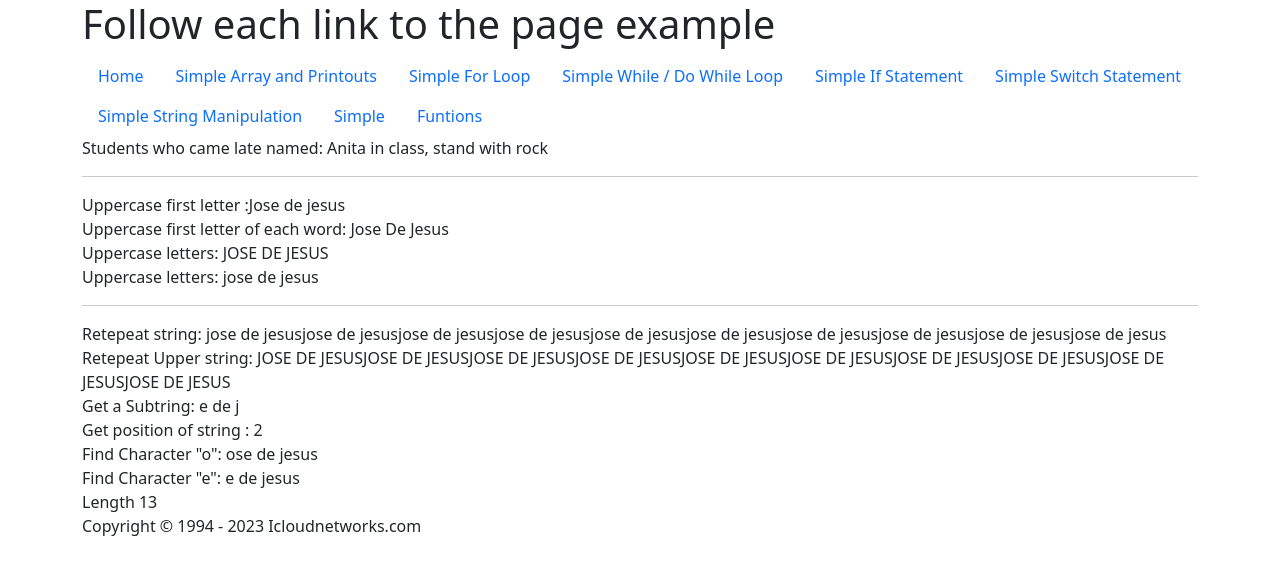
After one commit to hdzjesus94/newsite, a PHP site: page /stringmanip.php in a window 1280 px wide. The commit adds this page. Shown: the top 575 px of the page. Run offline with PHP 8.4, Linux system fonts and the light colour scheme.

Commit message:
Second Commit

```diff
--- /dev/null
+++ b/include/footer.php
@@ -0,0 +1,8 @@
+<?php
+    echo "<p> Copyright &copy; 1994  - ".date ( " Y " )." Icloudnetworks.com </p>";
+?>
+</div>
+<script src="https://cdn.jsdelivr.net/npm/@popperjs/core@2.11.7/dist/umd/popper.min.js" integrity="sha384-zYPOMqeu1DAVkHiLqWBUTcbYfZ8osu1Nd6Z89ify25QV9guujx43ITvfi12/QExE" crossorigin="anonymous"></script>
+<script src="https://cdn.jsdelivr.net/npm/bootstrap@5.3.0-alpha3/dist/js/bootstrap.min.js" integrity="sha384-Y4oOpwW3duJdCWv5ly8SCFYWqFDsfob/3GkgExXKV4idmbt98QcxXYs9UoXAB7BZ" crossorigin="anonymous"></script>
+</body>
+</html>
--- /dev/null
+++ b/include/header.php
@@ -0,0 +1,24 @@
+<!DOCTYPE html>
+<html lang="en">
+<head>
+    <meta charset="UTF-8">
+    <meta http-equiv="X-UA-Compatible" content="IE=edge">
+    <meta name="viewport" content="width=device-width, initial-scale=1.0">
+    <!-- Latest compiled and minified CSS -->
+    <link href="https://cdn.jsdelivr.net/npm/bootstrap@5.3.0-alpha3/dist/css/bootstrap.min.css" rel="stylesheet" integrity="sha384-KK94CHFLLe+nY2dmCWGMq91rCGa5gtU4mk92HdvYe+M/SXH301p5ILy+dN9+nJOZ" crossorigin="anonymous">
+    <title>PHP Primer - <?php echo "$title" ?></title>
+</head>
+<body>
+  <div class="container">
+    <h1>Follow each link to the page example</h1>
+    <ul class="nav nav-pills">
+      <li class="nav-item"> <a class="nav-link" href="index.php"> Home</a> </li>
+      <li class="nav-item"> <a class="nav-link" href="array.php"> Simple Array and Printouts </a> </li>
+      <li class="nav-item"> <a class="nav-link" href="forloop.php"> Simple For Loop </a> </li>
+      <li class="nav-item"> <a class="nav-link" href="whiledowhileloop.php " > Simple While / Do While Loop </a> </li>
+      <li class="nav-item"> <a class="nav-link" href="ifstatement.php"> Simple If Statement </a> </li>
+      <li class="nav-item"> <a class="nav-link" href="switchstatement.php"> Simple Switch Statement </a> </li>
+      <li class="nav-item"> <a class="nav-link" href="stringmanip.php"> Simple String Manipulation </a> </li>
+      <li class="nav-item"> <a class="nav-link" href="datetimemanip.php"> Simple  </a> </li>
+      <li class="nav-item"> <a class="nav-link" href="functions.php"> Funtions  </a> </li>
+    </ul>
--- /dev/null
+++ b/stringmanip.php
@@ -0,0 +1,29 @@
+<?php
+    $title="Strings";
+    include 'include/header.php'
+?>
+    <?php
+        $phrase1 = "Students who came late";
+        $phrase2 = "in class, stand with rock";
+        $phrase3 = "jose de jesus";
+        echo $phrase1. " named: Anita ".$phrase2;
+        echo '<br/>';
+        echo '<hr/>';
+        echo 'Uppercase first letter :'. ucfirst($phrase3). '<br/>';
+        echo 'Uppercase first letter of each word: '. ucwords($phrase3). '<br/>';
+        echo 'Uppercase letters: '. strtoupper($phrase3). '<br/>';
+        echo 'Uppercase letters: '. strtolower($phrase3). '<br/>';
+        echo '<hr/>';
+        echo 'Retepeat string: ' . str_repeat($phrase3,10) . '<br/>';
+        echo 'Retepeat Upper string: ' . strtoupper(str_repeat($phrase3,10)) . '<br/>';
+        echo 'Get a Subtring: ' . substr($phrase3, 3 ,6) . '<br/>';
+
+        echo ' Get position of string : ' . strpos ($phrase3, 's') . ' <br/> ' ;
+
+        echo ' Find Character "o": ' . strchr ($phrase3, 'o' ) . ' <br/> ' ;
+        echo ' Find Character "e": ' . strchr ($phrase3, 'e' ) . ' <br/> ' ;
+        echo ' Length ' . strlen ($phrase3) . ' <br/> ' ;
+
+
+    ?>
+<?php require 'include/footer.php'?>
```
Also changed, not shown: array.php (added, +19 -0 lines), datetimemanip.php (added, +20 -0 lines), forloop.php (added, +13 -0 lines), functions.php (added, +23 -0 lines), ifstatement.php (added, +25 -0 lines), index.php (+14 -1 lines).
